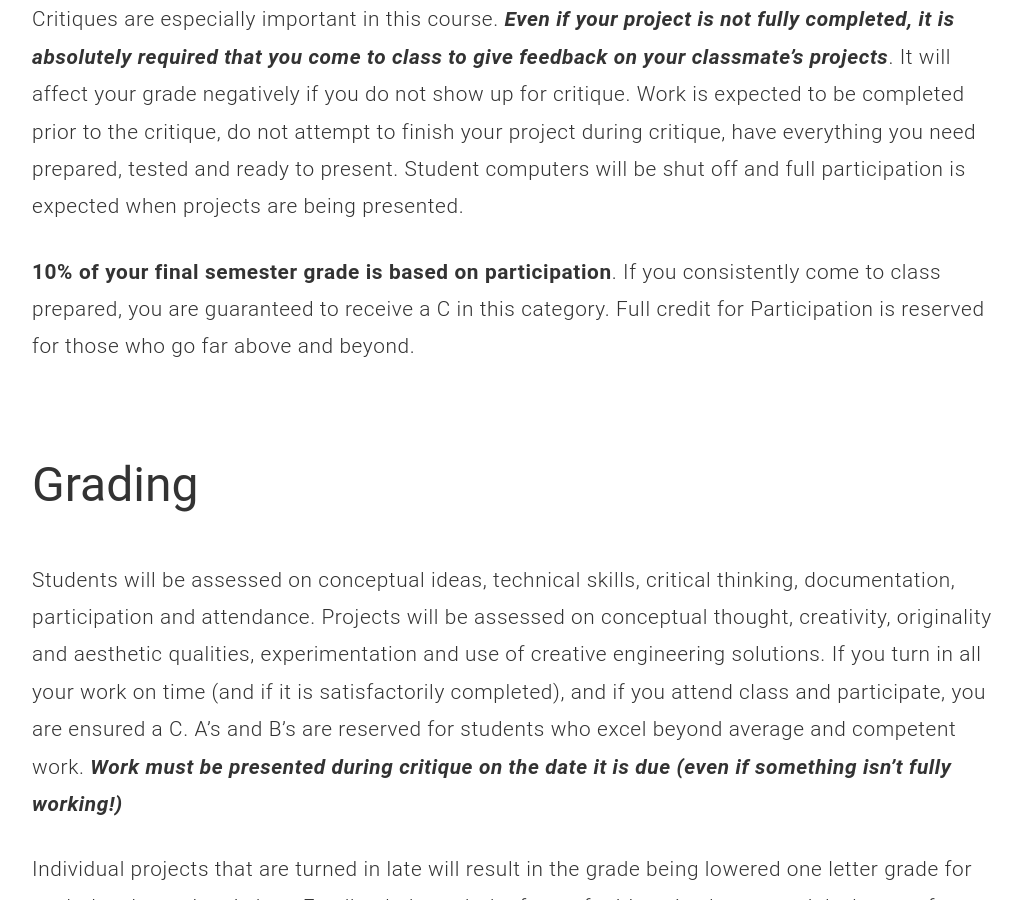
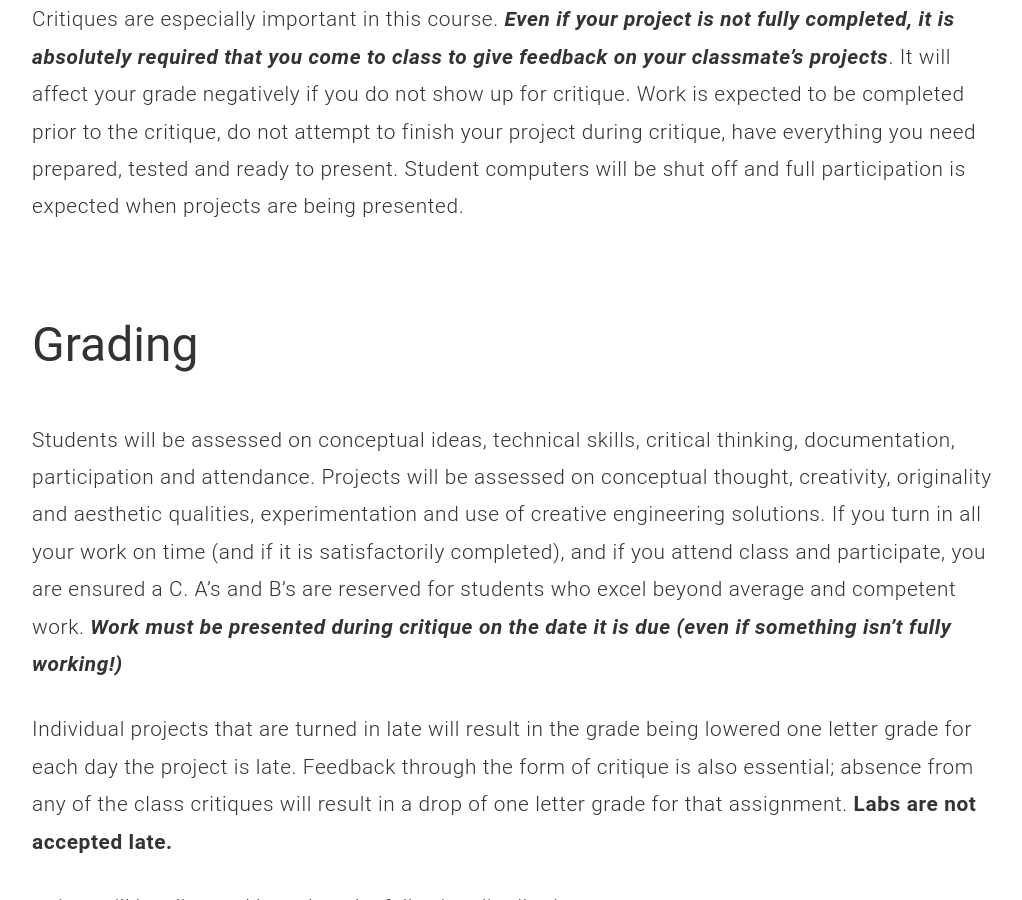
Before and after one commit to coloringchaos/object-s18, a Jekyll site: the page built from syllabus.md, in a window 1280 px wide and 900 px high, scrolled down 3303 px. Shown: the whole window, without its empty margins (118-1140 px from the left). Built offline with Jekyll 4.4.1, drawn with Linux system fonts in a browser that asks for light colours.

```diff
--- a/syllabus.md
+++ b/syllabus.md
@@ -46,7 +46,7 @@ This is an extremely participatory course. You are expected to participate in di
 
 Critiques are especially important in this course. ***Even if your project is not fully completed, it is absolutely required that you come to class to give feedback on your classmate's projects***. It will affect your grade negatively if you do not show up for critique. Work is expected to be completed prior to the critique, do not attempt to finish your project during critique, have everything you need prepared, tested and ready to present. Student computers will be shut off and full participation is expected when projects are being presented.
 
-**10% of your final semester grade is based on participation**. If you consistently come to class prepared, you are guaranteed to receive a C in this category. Full credit for Participation is reserved for those who go far above and beyond.
+<!-- **10% of your final semester grade is based on participation**. If you consistently come to class prepared, you are guaranteed to receive a C in this category. Full credit for Participation is reserved for those who go far above and beyond. -->
 
 ## Grading
 
```
Also changed, not shown: schedule.md (+1 -1 lines).
